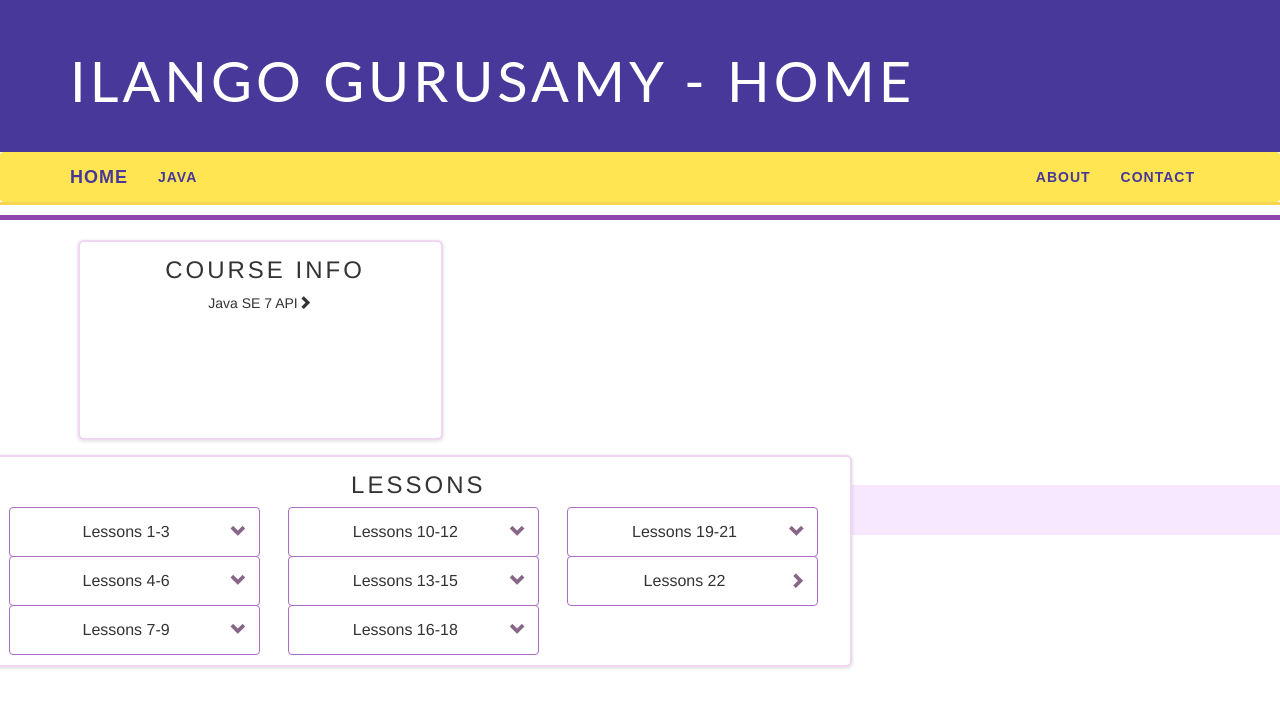
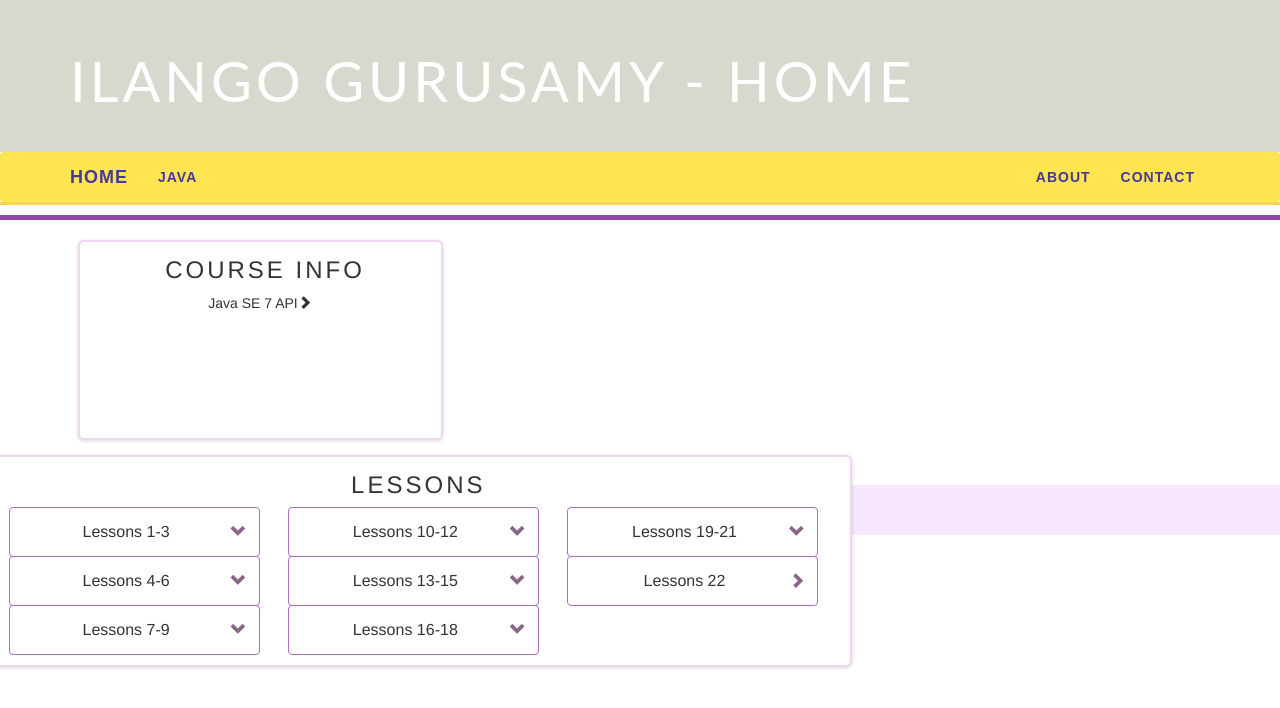
Before and after one commit to ilango123/mindfuljourneys.github.io, a plain HTML site: page index.html in a window 1280 px wide. Shown: the top 708 px of the page. Drawn offline with nearby package versions, Linux system fonts and the light colour scheme.

Commit message:
more small changes

```diff
--- a/css/style.css
+++ b/css/style.css
@@ -102,7 +102,7 @@
 .jumbotron {
   /*background-color: rgba(111, 84, 153, 1);*/
 
-  background-color: #473899;
+  background-color: #D9D8CE;
   color: #FFF;
   padding-top: 30px !important;
   padding-bottom: 30px !important;
--- a/index.html
+++ b/index.html
@@ -7,7 +7,7 @@
     <meta name="author" content="Ilango Gurusamy">
     <link rel="shortcut icon" href="../../java/ico/favicon.ico">
 
-    <title>Ilango Gurusamy - JAVA</title>
+    <title>Ilango Gurusamy - JAVA Course</title>
 
     <!-- Bootstrap core CSS -->
     <link href="css/bootstrap.css" rel="stylesheet">
@@ -30,7 +30,7 @@
 </head>
 
 <body>
-      <!--<html>-->
+
   <div class="jumbotron">
     <div class="container">
       <div class="col-sm-12">
```
Also changed, not shown: 1 other file.
